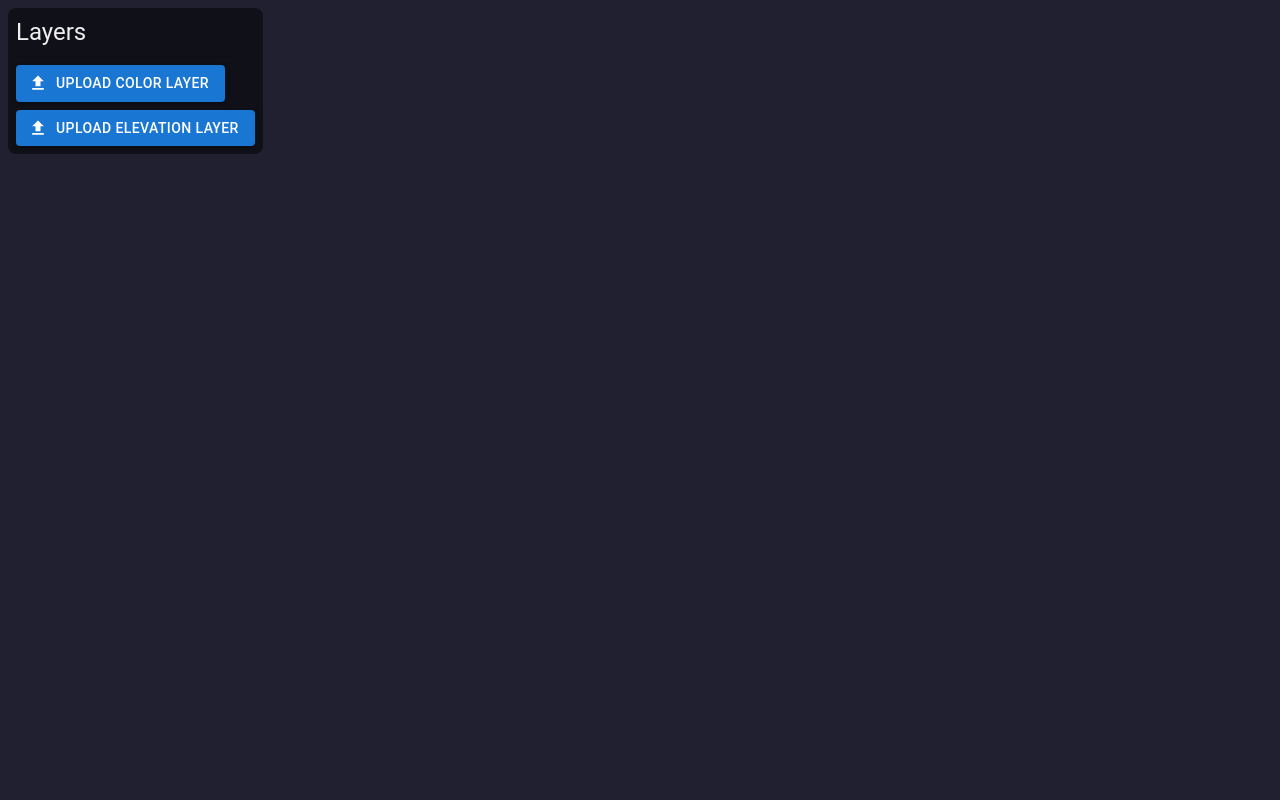
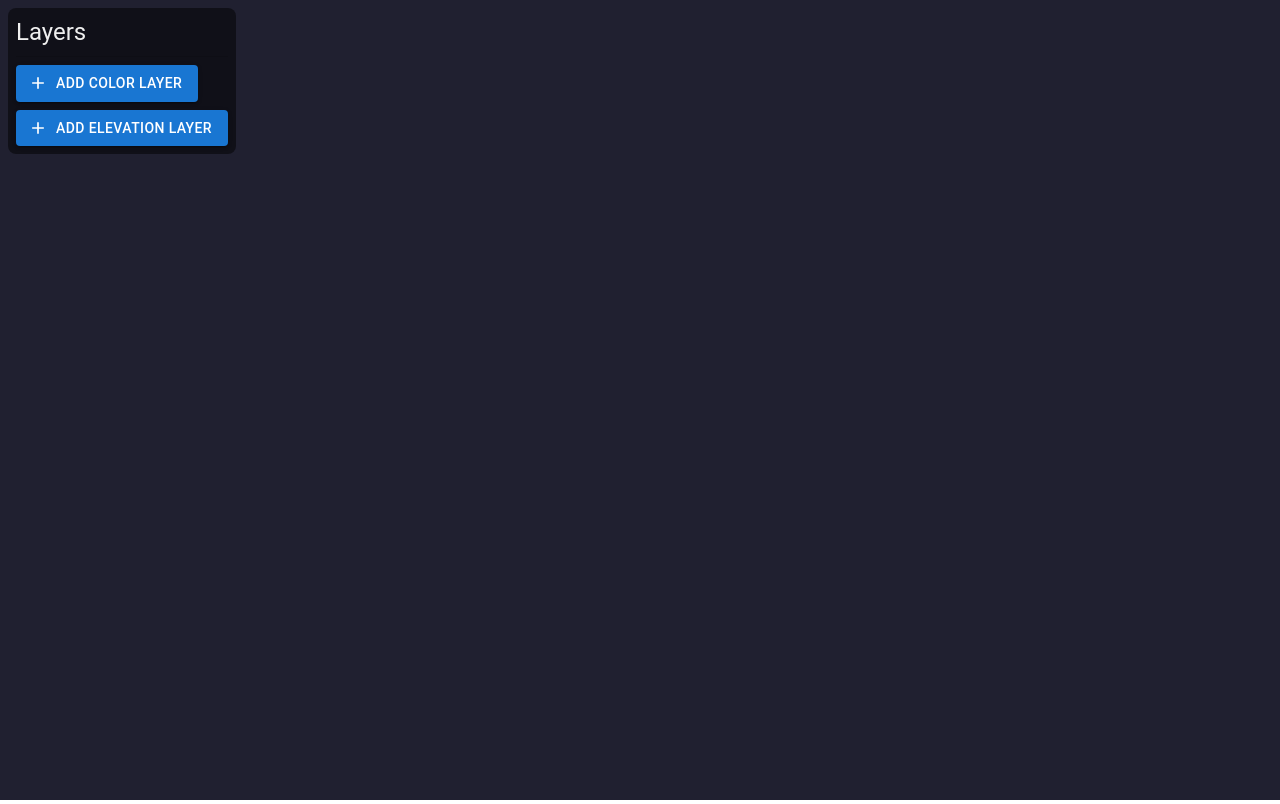
Before and after one commit to jakobmulvad/lego-mozaik, a React (Create React App) app: page / in a window 1280 px wide. Built offline with nearby package versions, Linux system fonts and the light colour scheme.

Commit message:
feat: panning and zoom

```diff
--- a/src/App.tsx
+++ b/src/App.tsx
@@ -1,10 +1,10 @@
-import { Box, Container, Button, Divider, Typography } from '@mui/material';
+import { Box, Button, Divider, Typography } from '@mui/material';
 import { Stack } from '@mui/system';
 import { ChangeEvent, FC, useEffect, useState } from 'react';
 import { calculateBricks } from './brick-optimizer';
 import { Canvas, DotLayer, Layer, PlateLayer } from './Canvas';
 import { Dot, dotsInWorldmap, findBestMatchingDot } from './dots';
-import UploadIcon from '@mui/icons-material/Upload';
+import Add from '@mui/icons-material/Add';
 
 const buildPlateLayer = (imageData: ImageData): PlateLayer => {
   const mask: boolean[] = [];
@@ -128,9 +128,7 @@ const App: FC = () => {
 
   return (
     <main style={{ backgroundColor: '#202030', height: '100vh', color: '#efefef' }}>
-      <Container>
-        <Canvas layers={layers} />
-      </Container>
+      <Canvas layers={layers} />
       <Box position="absolute" left={8} top={8} flexDirection="column">
         <Stack
           direction="column"
@@ -150,16 +148,16 @@ const App: FC = () => {
           <label>
             <input style={{ display: 'none' }} type="file" onChange={(evt) => onChange(evt, 'DOT')} />
 
-            <Button variant="contained" component="span" startIcon={<UploadIcon />}>
-              Upload color layer
+            <Button variant="contained" component="span" startIcon={<Add />}>
+              Add color layer
             </Button>
           </label>
 
           <label>
             <input style={{ display: 'none' }} type="file" onChange={(evt) => onChange(evt, 'PLATE')} />
 
-            <Button variant="contained" component="span" startIcon={<UploadIcon />}>
-              Upload elevation layer
+            <Button variant="contained" component="span" startIcon={<Add />}>
+              Add elevation layer
             </Button>
           </label>
         </Stack>
--- a/src/Canvas.tsx
+++ b/src/Canvas.tsx
@@ -1,4 +1,4 @@
-import { FC, useEffect, useRef } from 'react';
+import { FC, useEffect, useRef, useCallback, MouseEvent, useState, WheelEvent } from 'react';
 import { BrickPlacement } from './brick-optimizer';
 import { mozaikHeight, mozaikWidth } from './constants';
 import { Dot } from './dots';
@@ -31,10 +31,6 @@ const renderPlateLayer = (ctx: CanvasRenderingContext2D, layer: PlateLayer, idx:
       }
     }
   }
-
-  const totalPrice = placements.reduce((acc, val) => (acc += val.brick.price), 0);
-
-  console.log(`layer ${idx} Plates used: ${placements.length}  Total price: DKK ${totalPrice.toFixed(2)}`);
 };
 
 const renderDotLayer = (ctx: CanvasRenderingContext2D, layer: DotLayer) => {
@@ -50,13 +46,29 @@ const renderDotLayer = (ctx: CanvasRenderingContext2D, layer: DotLayer) => {
 };
 
 export const Canvas: FC<{ layers: Layer[] }> = ({ layers }) => {
+  const [offscreenBuffer, setOffscreenBuffer] = useState<HTMLCanvasElement | undefined>();
+  const [transform, setTransform] = useState<DOMMatrix>(new DOMMatrix());
+
+  const render = useCallback(() => {
+    const ctx = canvasRef.current?.getContext('2d');
+    if (!ctx || !canvasRef.current || !offscreenBuffer) {
+      return;
+    }
+
+    ctx.resetTransform();
+    ctx.clearRect(0, 0, canvasRef.current.width, canvasRef.current.height);
+    ctx.setTransform(transform);
+    ctx.drawImage(offscreenBuffer, 0, 0);
+  }, [offscreenBuffer, transform]);
+
   useEffect(() => {
-    const ctx = canvasRef.current?.getContext('2d');
+    const canvas = document.createElement('canvas');
+    canvas.width = mozaikWidth * 10;
+    canvas.height = mozaikHeight * 10;
+    const ctx = canvas.getContext('2d');
     if (!ctx) {
       return;
     }
-
-    ctx.clearRect(0, 0, mozaikWidth * 10, mozaikHeight * 10);
 
     let i = 0;
     for (const layer of layers) {
@@ -69,8 +81,69 @@ export const Canvas: FC<{ layers: Layer[] }> = ({ layers }) => {
           break;
       }
     }
+
+    setOffscreenBuffer(canvas);
   }, [layers]);
 
+  useEffect(() => {
+    render();
+  }, [render]);
+
+  useEffect(() => {
+    const canvas = canvasRef.current;
+    if (!canvas) {
+      return;
+    }
+
+    canvas.width = document.body.clientWidth;
+    canvas.height = document.body.clientHeight;
+  }, []);
+
+  const onMouseMove = useCallback(
+    (evt: MouseEvent<HTMLCanvasElement>) => {
+      if (evt.buttons !== 1) {
+        return;
+      }
+
+      const ctx = canvasRef.current?.getContext('2d');
+      if (!ctx) {
+        return;
+      }
+
+      setTransform((current) => {
+        const trans = new DOMMatrix().translate(evt.movementX, evt.movementY);
+        console.log(trans);
+        return current.multiply(trans);
+      });
+      //transform.translate(evt.movementX, evt.movementY);
+      render();
+    },
+    [render, setTransform]
+  );
+
+  const onWheel = useCallback(
+    (evt: WheelEvent<HTMLCanvasElement>) => {
+      console.log(evt.deltaY);
+
+      const ctx = canvasRef.current?.getContext('2d');
+      if (!ctx) {
+        return;
+      }
+
+      setTransform((current) => current.scale(1 + evt.deltaY * 0.001));
+      render();
+    },
+    [render, setTransform]
+  );
+
   const canvasRef = useRef<HTMLCanvasElement>(null);
-  return <canvas width={mozaikWidth * 10} height={mozaikHeight * 10} ref={canvasRef} />;
+  return (
+    <canvas
+      width={mozaikWidth * 10}
+      height={mozaikHeight * 10}
+      ref={canvasRef}
+      onMouseMove={onMouseMove}
+      onWheel={onWheel}
+    />
+  );
 };
--- a/src/brick-optimizer.ts
+++ b/src/brick-optimizer.ts
@@ -185,8 +185,8 @@ export const calculateBricks = (layout: BrickLayout): BrickPlacement[] => {
 };
 
 const calculateBrickPlacement = (layout: BrickLayout, brick: Brick): BrickPlacement | undefined => {
-  for (let y = 0; y < layout.height - brick.length; y++) {
-    for (let x = 0; x < layout.width - brick.width; x++) {
+  for (let y = 0; y < layout.height - brick.length + 1; y++) {
+    for (let x = 0; x < layout.width - brick.width + 1; x++) {
       if (canBrickFit(layout, x, y, brick)) {
         // Mark area as "taken"
         for (let by = y; by < brick.length + y; by++) {
```
